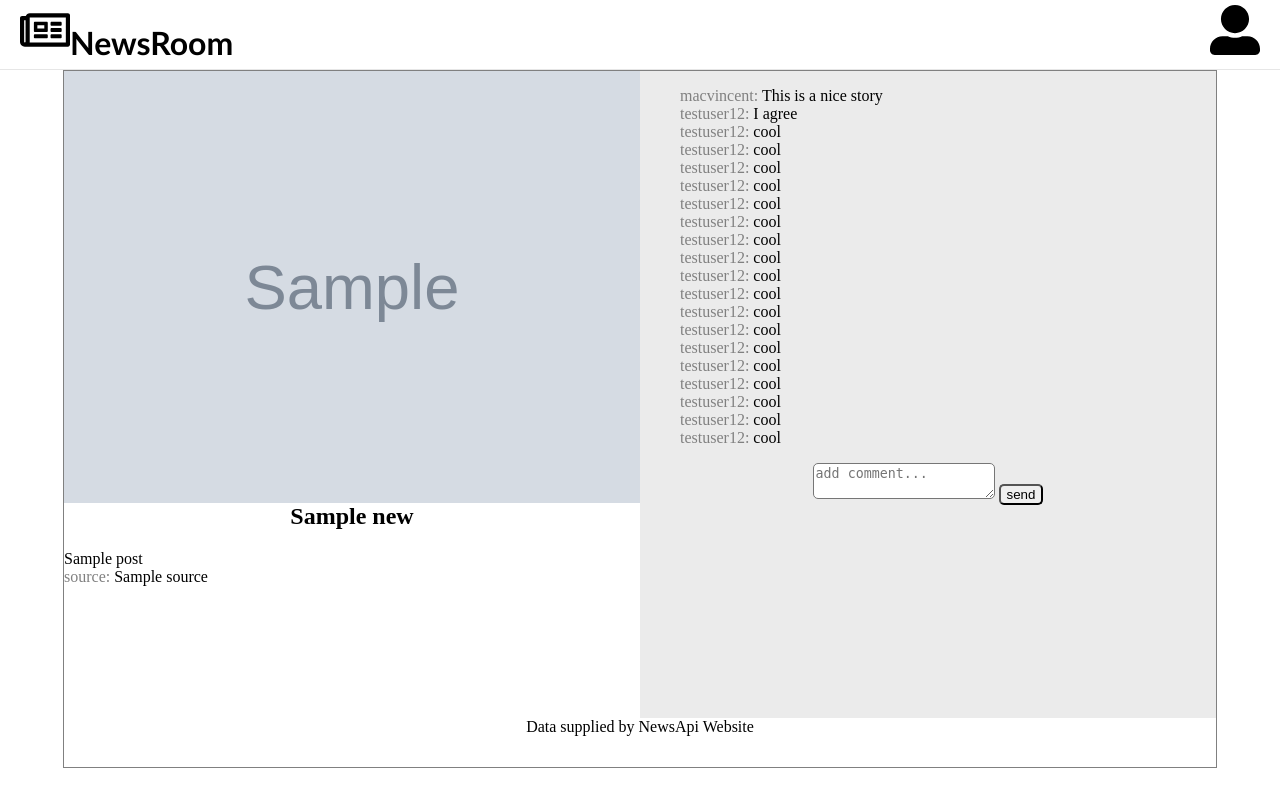
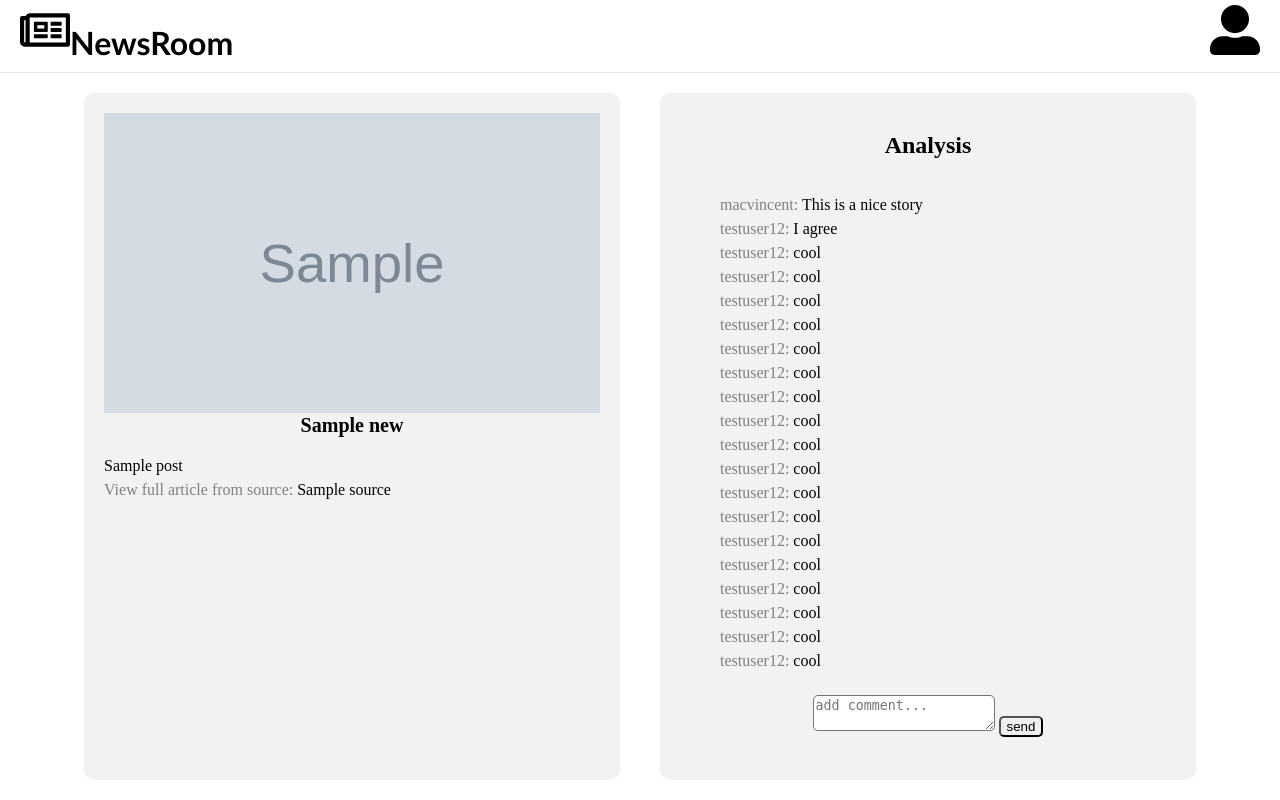
Before and after one commit to macvincent/NewsRoom, a Django app: template blog/templates/static/chatroom.html in a window 1280 px wide. Run offline with Django 3.2, Linux system fonts and the light colour scheme; data comes from the database, SQL or seed files in the repository; both versions use the stored data as it was after the commit; the template is opened without the code that fills it: values that come from a table or form of the project are taken from there, most other values are stand-ins (such as "Sample title", 1, 10 or a date in 2020); grey boxes marked "Sample" are stand-in pictures.

Commit message:
fix: Update styling for chatroom

```diff
--- a/authentication/templates/base.html
+++ b/authentication/templates/base.html
@@ -17,6 +17,7 @@
     {% endif %}
     {% block content %}
     {% endblock %}
+    <footer>Data supplied by <a href="https://newsapi.org/">NewsApi</a></footer>
   </main>
 </body>
 </html>
--- a/blog/static/css/chatroom.css
+++ b/blog/static/css/chatroom.css
@@ -1,46 +1,48 @@
 .chatroom{
-    border: 1px solid grey;
     margin: auto;
     width: 90%;
     height: 87%;
 }
 .title{
-    height:5%;
-    font-weight: 200;
     font-size: 20px;
-    border-radius: 5px;
-    padding: 20px;
-    border: 1px solid black;
 }
 .body{
     width: 100%;
     height: 93%;
-    overflow: hidden;
+    line-height: 1.5rem;
     display: flex;
 }
 /* Posts */
 .img{
     float: left;
     width: 100%;
+    height: 300px;
 }
 .post{
-    padding: 0;
     margin: 0;
     width: 50%;
+    padding: 20px;
     height: 100%;
+    margin: 20px;
+    background: #ebebeba1;
+    border-radius: 10px;
+    overflow-y: scroll;
 }
 .post p{
     text-align: left;
 }
 /* Comment */
 .comment{
-    pointer-events: all;
-    background-color:#80808029;
+    margin: 0;
     width: 50%;
+    padding: 20px;
     height: 100%;
+    margin: 20px;
+    background: #ebebeba1;
+    border-radius: 10px;
 }
 .commentbox{
-    height: 60%;
+    height: 80%;
     overflow-y: scroll;
 }
 .comment input{
--- a/blog/static/css/header.css
+++ b/blog/static/css/header.css
@@ -16,11 +16,12 @@ body,html{
     background-color: #fff;
     border-bottom: 1px solid rgba(0,0,0,.0975);
     display: flex;
+    position: relative;
     width: 100%;
     z-index: 1;
     -webkit-transition: height .2s ease-in-out;
     transition: height .2s ease-in-out;
-    height: 8%;
+    height: 67px;
     text-align: left;
     padding-top: 5px;
 }
--- a/blog/templates/static/chatroom.html
+++ b/blog/templates/static/chatroom.html
@@ -25,15 +25,16 @@
                     <div class="img">
                         <img src="{{news.image}}" class="img" alt="{{news.title}}">
                     </div>
-                    <h2>{{news.title}}</h2>
+                    <h2 class="title">{{news.title}}</h2>
                     <p>
                         {{news.post}}
                         <br>
-                        <span class="name">source: <a href="{{news.url}}">{{news.source}}</a></span>
+                        <span class="name">View full article from source: <a href="{{news.url}}">{{news.source}}</a></span>
                     </p>
                 </div>
                 <div class="comment">
-                    <div class="commmentbox">
+                        <h2>Analysis</h2>
+                    <div class="commentbox">
                         <ul>
                             {% for comment in comments %}
                                 <li><a href = "{% url 'profile' %}?user={{comment.name.username}}"><span class="name">{{comment.name.username}}: </span> {{comment.comment}}</a></li>
@@ -49,7 +50,6 @@
                     </div>
                 </div>
             </div>
-            <footer>Data supplied by <a href="https://newsapi.org/">NewsApi Website</a></footer>
         </div>
     </body>
 </html>
```
Also changed, not shown: db.sqlite3.
